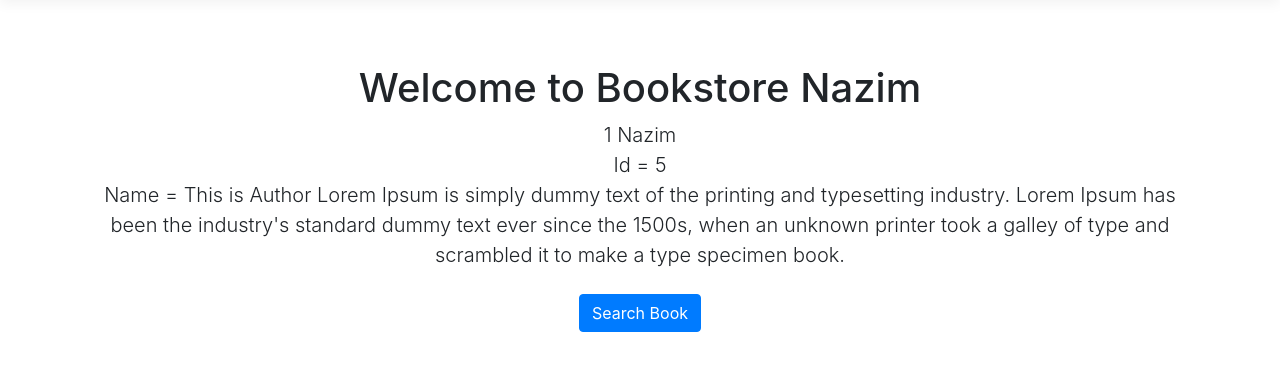
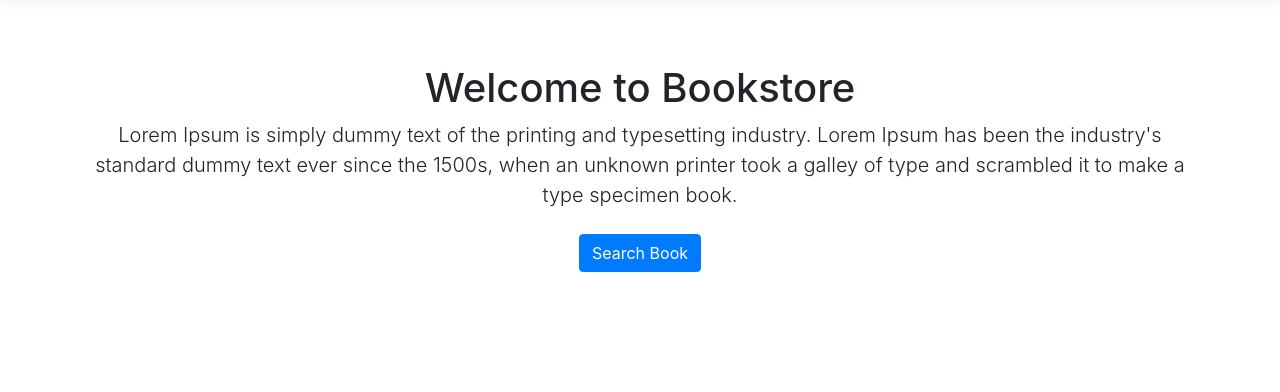
Before and after one commit to isnamdnazim/Bookstore, an ASP.NET Core app: page / in a window 1280 px wide. Shown: the part 59-451 px from the top of the page. Run offline with ASP.NET Core 8, Linux system fonts and the light colour scheme; some libraries are stand-ins or nearby versions.

Commit message:
working with viewdata

```diff
--- a/BookStore/BookStore/Controllers/HomeController.cs
+++ b/BookStore/BookStore/Controllers/HomeController.cs
@@ -12,12 +12,10 @@ namespace BookStore.Controllers
     {
         public ViewResult Index()
         {
-            ViewBag.Title = "Nazim";
-            dynamic data = new ExpandoObject();
-            data.Id = 1;
-            data.Name = "Nazim";
-            ViewBag.Data = data;
-            ViewBag.Type = new Book() { Id=5,Author = "This is Author" };
+            ViewData["property1"] = "Nazim";
+
+            ViewData["property2"] = new Book() {Author= "Nazim", Id= 1 };
+
             return View();
         }
         public ViewResult AboutUs()
--- a/BookStore/BookStore/Views/Book/GetAllBooks.cshtml
+++ b/BookStore/BookStore/Views/Book/GetAllBooks.cshtml
@@ -1,4 +1,6 @@
-
+@{
+    ViewData["Title"] = "All Books";
+}
 @model IEnumerable<Book>
 
 
--- a/BookStore/BookStore/Views/Book/GetBook.cshtml
+++ b/BookStore/BookStore/Views/Book/GetBook.cshtml
@@ -1,4 +1,6 @@
-
+@{
+    ViewData["Title"] = "Book Detail " + Model.Title;
+}
 @model Book
 
 
--- a/BookStore/BookStore/Views/Home/AboutUs.cshtml
+++ b/BookStore/BookStore/Views/Home/AboutUs.cshtml
@@ -1,5 +1,7 @@
+@{
+    ViewData["Title"] = "About Us";
+}
 
 
 
-
-    <h1>This is the about page of application</h1>
+<h1>This is the about page of application</h1>
--- a/BookStore/BookStore/Views/Home/ContactUs.cshtml
+++ b/BookStore/BookStore/Views/Home/ContactUs.cshtml
@@ -1,2 +1,5 @@
+@{
+    ViewData["Title"] = "Contact Us";
+}
 
 <h1>Contact Us</h1>
--- a/BookStore/BookStore/Views/Home/Index.cshtml
+++ b/BookStore/BookStore/Views/Home/Index.cshtml
@@ -1,14 +1,12 @@
 @{
-    dynamic data = ViewBag.Data;
+    ViewData["Title"] = "Home";
 }
 
 <section class="p-5 text-center">
     <div class="container">
-        <h1>Welcome to Bookstore @ViewBag.Title</h1>
+        <h1>Welcome to Bookstore</h1>
+
         <p class="lead">
-            @data.Id @data.Name<br />
-            Id = @ViewBag.Type.Id <br />
-            Name = @ViewBag.Type.Author
             Lorem Ipsum is simply dummy text of the printing and typesetting industry. Lorem Ipsum has been the industry's
             standard dummy text ever since the 1500s, when an unknown printer took a galley of type and scrambled it to make a
             type specimen book.
--- a/BookStore/BookStore/Views/Shared/_Layout.cshtml
+++ b/BookStore/BookStore/Views/Shared/_Layout.cshtml
@@ -2,7 +2,7 @@
 <html>
 <head>
     <meta name="viewport" content="width=device-width" />
-    <title>Book Store</title>
+    <title>@ViewData["Title"] | Book Store</title>
     <link href="~/css/Site.css" rel="stylesheet" />
     <link href="~/lib/bootstrap/css/bootstrap.css" rel="stylesheet" />
     <link rel="stylesheet" href="https://cdn.jsdelivr.net/npm/bootstrap@4.1.3/dist/css/bootstrap.min.css" integrity="sha384-MCw98/SFnGE8fJT3GXwEOngsV7Zt27NXFoaoApmYm81iuXoPkFOJwJ8ERdknLPMO" crossorigin="anonymous">
```
Lines whose indentation alone changed are shown as unchanged.
